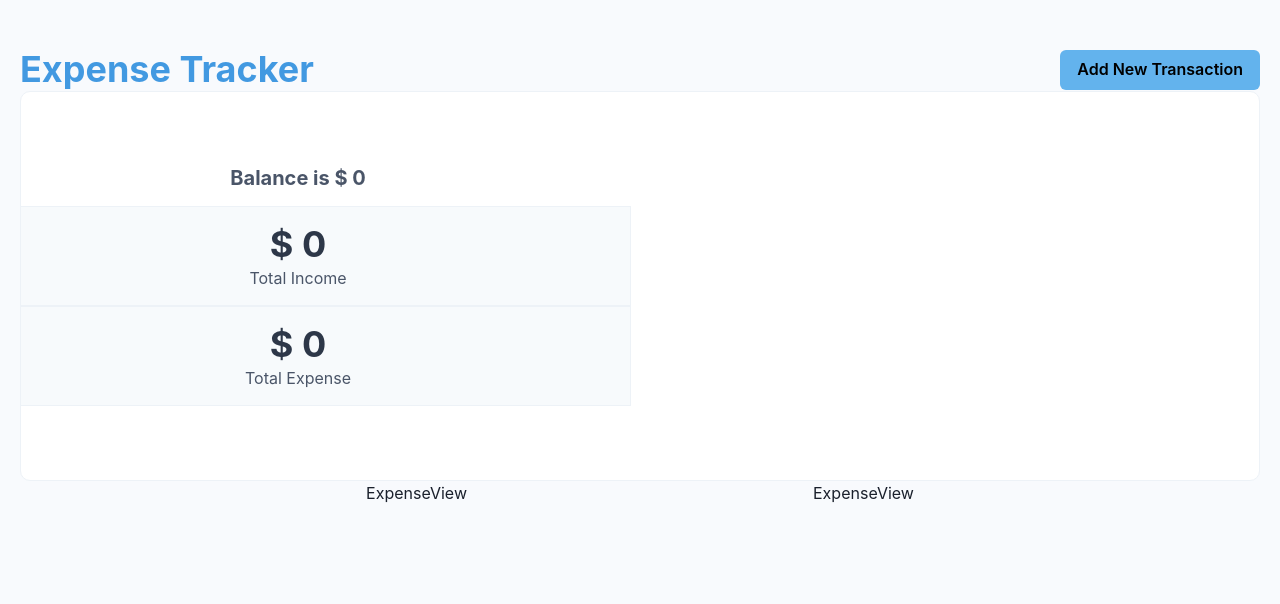
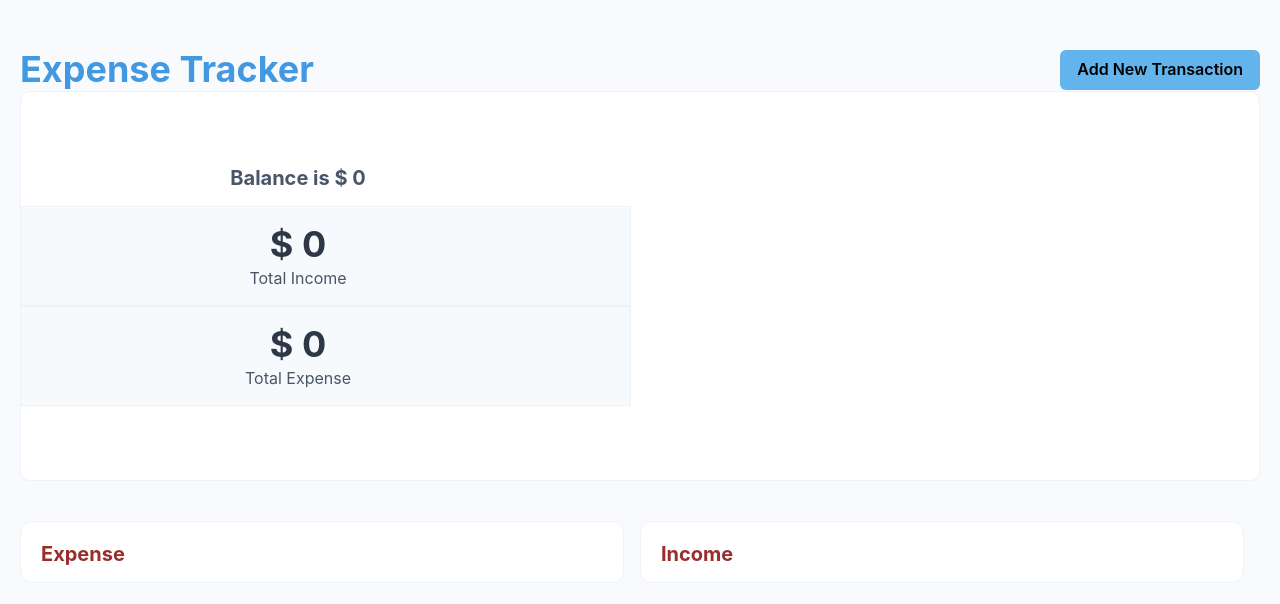
Before and after one commit to Udeme98/Expense-Tracker-App, a React (Vite) app: page / in a window 1280 px wide. Shown: the top 604 px of the page. Built offline with nearby package versions, Linux system fonts and the light colour scheme.

Commit message:
expense component updated

```diff
--- a/src/components/ExpenseView.jsx
+++ b/src/components/ExpenseView.jsx
@@ -1,4 +1,46 @@
-const ExpenseView = () => {
-  return <div>ExpenseView</div>;
+import { Box, Flex, Heading, Text } from "@chakra-ui/react";
+
+const ExpenseView = ({ type, data }) => {
+  return (
+    <Box
+      flex={1}
+      w="full"
+      bg={"white"}
+      mr={"4"}
+      mt={"10"}
+      p={"5"}
+      pb={"4"}
+      border={"1px solid"}
+      borderColor={"gray.100"}
+      borderRadius={"12"}
+    >
+      <Flex justifyContent={"space-between"} alignItems={"center"}>
+        <Heading size={"md"} color={"red.700"}>
+          {type === "income" ? "Income" : "Expense"}
+        </Heading>
+      </Flex>
+      {data.map((item) => (
+        <>
+          <Flex
+            bg={type === "expense" ? "red.50" : "blue.50"}
+            mt={"4"}
+            justifyContent={"space-between"}
+            alignItems={"center"}
+            border={"1px solid"}
+            borderColor={type === "expense" ? "red.100" : "blue.100"}
+            p={"4"}
+            borderRadius={"8"}
+          >
+            <Flex alignItems={"center"} justifyContent={"center"}>
+              <Text ml="3" fontWeight="bold" color="gray.600">
+                {item.description}
+              </Text>
+            </Flex>
+            <Text>$ {item.amount}</Text>
+          </Flex>
+        </>
+      ))}
+    </Box>
+  );
 };
 export default ExpenseView;
--- a/src/components/Home.jsx
+++ b/src/components/Home.jsx
@@ -59,8 +59,14 @@ const Home = () => {
         justifyContent={"space-evenly"}
         flexDirection={["column", "column", "column", "row", "row"]}
       >
-        <ExpenseView />
-        <ExpenseView />
+        <ExpenseView
+          data={allTransactions.filter((item) => item.type === "expense")}
+          type={"expense"}
+        />
+        <ExpenseView
+          data={allTransactions.filter((item) => item.type === "income")}
+          type={"income"}
+        />
       </Flex>
     </Flex>
   );
```
